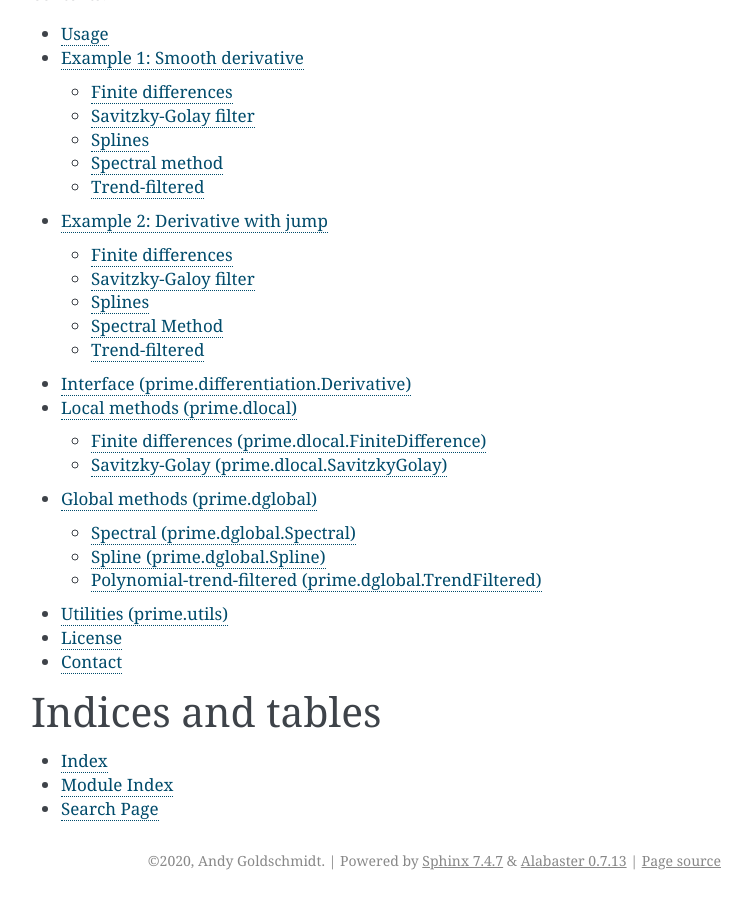
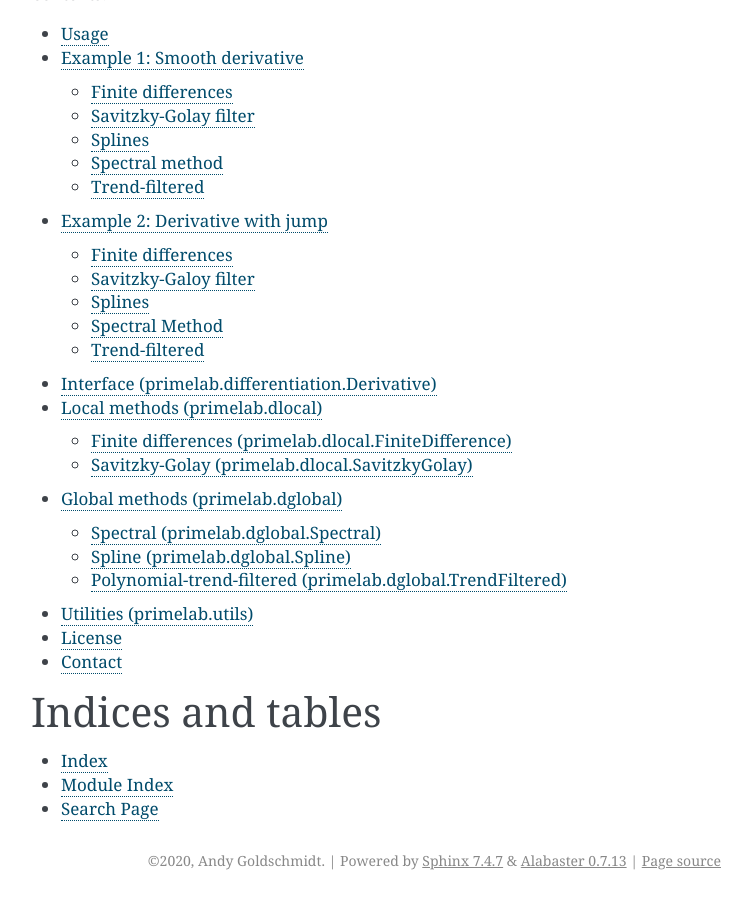
Before and after one commit to andgoldschmidt/derivative, a Sphinx documentation site: the page built from docs/index.rst, in a window 1280 px wide and 900 px high, scrolled down 1122 px. Shown: the whole window, without its empty margins (389-1141 px from the left). Built offline with Sphinx 7.4.7, drawn with Linux system fonts in a browser that asks for light colours.

Commit message:
update pkgname in docs modules

```diff
--- a/docs/modules.rst
+++ b/docs/modules.rst
@@ -1,47 +1,47 @@
-Interface (prime.differentiation.Derivative)
-============================================
+Interface (primelab.differentiation.Derivative)
+===============================================
 
-.. autoclass:: prime.differentiation.Derivative
+.. autoclass:: primelab.differentiation.Derivative
     :members:
 
 
-Local methods (prime.dlocal)
-============================
+Local methods (primelab.dlocal)
+===============================
 
-Finite differences (prime.dlocal.FiniteDifference)
---------------------------------------------------
+Finite differences (primelab.dlocal.FiniteDifference)
+-----------------------------------------------------
 
-.. autofunction:: prime.dlocal.FiniteDifference.__init__
+.. autofunction:: primelab.dlocal.FiniteDifference.__init__
 
 
-Savitzky-Golay (prime.dlocal.SavitzkyGolay)
--------------------------------------------
+Savitzky-Golay (primelab.dlocal.SavitzkyGolay)
+----------------------------------------------
 
-.. autofunction:: prime.dlocal.SavitzkyGolay.__init__
+.. autofunction:: primelab.dlocal.SavitzkyGolay.__init__
 
 
-Global methods (prime.dglobal)
-==============================
+Global methods (primelab.dglobal)
+=================================
 
-Spectral (prime.dglobal.Spectral)
----------------------------------
+Spectral (primelab.dglobal.Spectral)
+------------------------------------
 
-.. autofunction:: prime.dglobal.Spectral.__init__
+.. autofunction:: primelab.dglobal.Spectral.__init__
 
-Spline (prime.dglobal.Spline)
------------------------------
+Spline (primelab.dglobal.Spline)
+--------------------------------
 
-.. autofunction:: prime.dglobal.Spline.__init__
+.. autofunction:: primelab.dglobal.Spline.__init__
 
 
-Polynomial-trend-filtered (prime.dglobal.TrendFiltered)
--------------------------------------------------------
+Polynomial-trend-filtered (primelab.dglobal.TrendFiltered)
+----------------------------------------------------------
 
-.. autofunction:: prime.dglobal.TrendFiltered.__init__
+.. autofunction:: primelab.dglobal.TrendFiltered.__init__
 
 
-Utilities (prime.utils)
-=======================
+Utilities (primelab.utils)
+==========================
 
-.. automodule:: prime.utils
+.. automodule:: primelab.utils
     :members:
```
